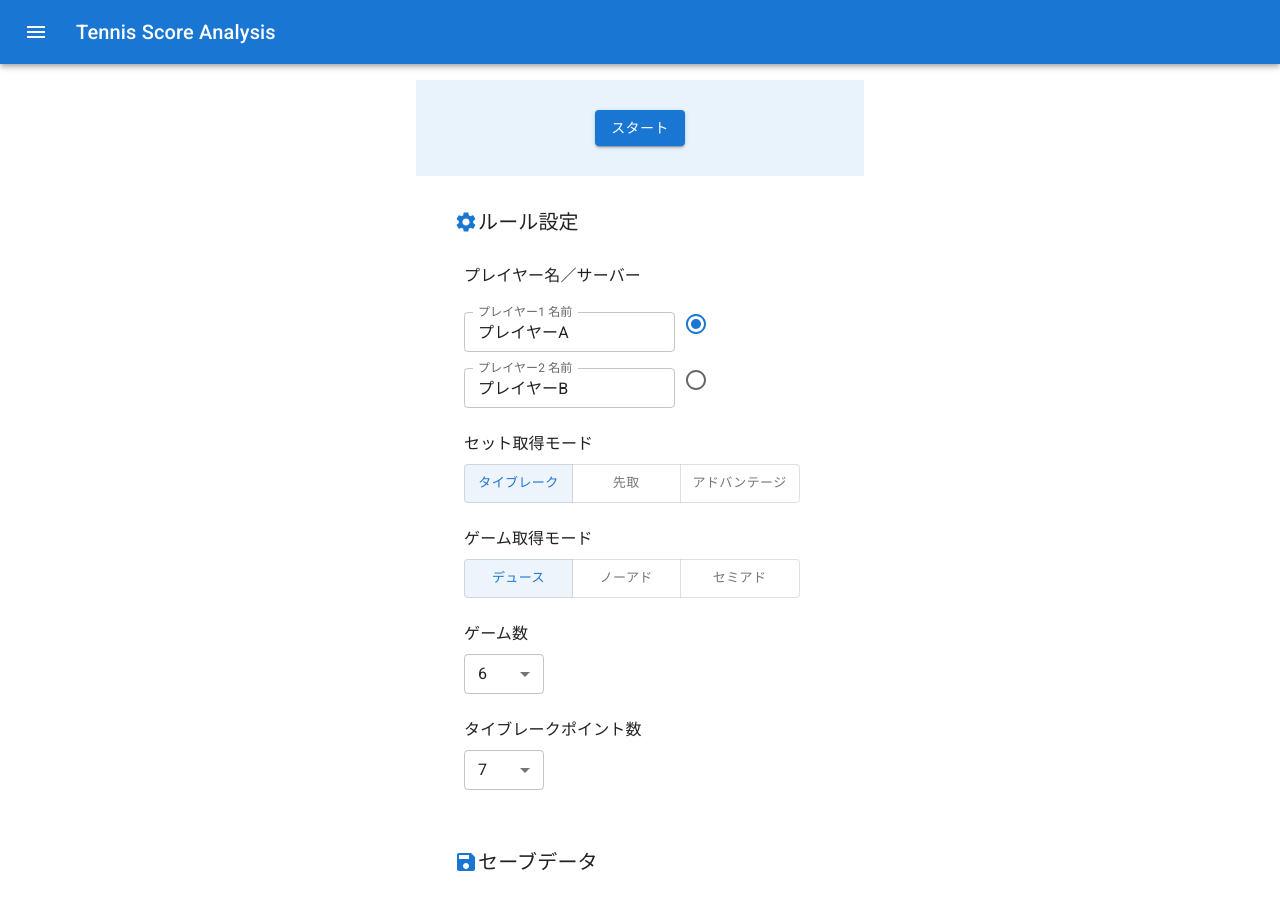
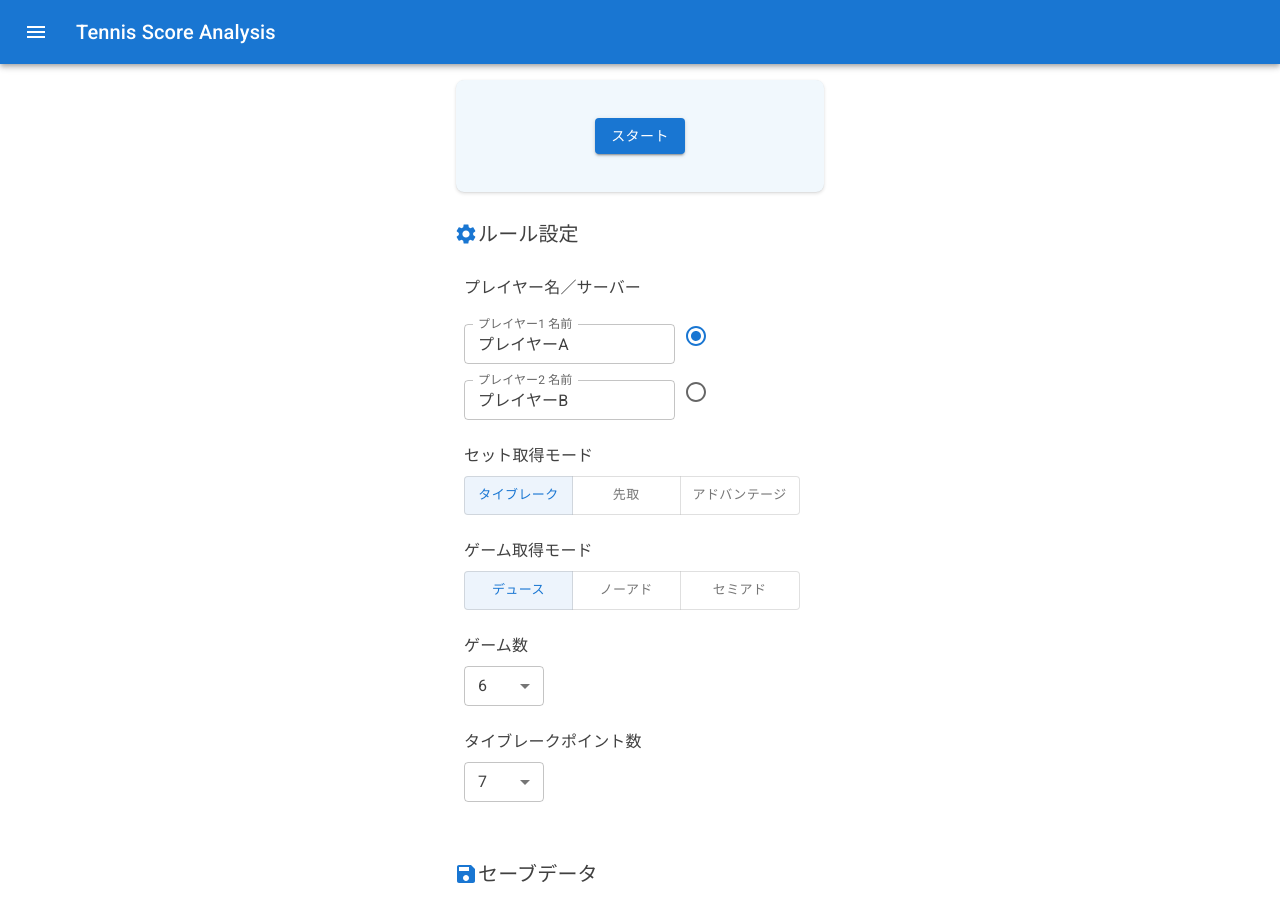
Before and after one commit to yamaguchi17/tennis-score-analysis, a React (Create React App) app: page / in a window 1280 px wide. Shown: the top 922 px of the page. Built offline with nearby package versions, Linux system fonts and the light colour scheme.

Commit message:
見栄えを整えた

```diff
--- a/src/App.tsx
+++ b/src/App.tsx
@@ -17,6 +17,8 @@ import { db } from "./common/db";
 import { PointType, pointDefaultData, globalStateType, globalStateDefaultDataGet } from './common/AppTypes';
 import CircularProgress from '@mui/material/CircularProgress';
 import Backdrop from '@mui/material/Backdrop';
+import { ThemeProvider } from '@mui/material/styles';
+import theme from './common/theme';
 
 export const App: FC = () => {
 
@@ -126,7 +128,7 @@ export const App: FC = () => {
   };
 
   return (
-    <>
+    <ThemeProvider theme={theme}>
       <CssBaseline />
       <Header />
       {/* <Button onClick={handleClick} variant="outlined" sx={{ marginRight: '1rem' }}>Home ⇔ Record</Button>
@@ -138,7 +140,7 @@ export const App: FC = () => {
       <SContainer maxWidth="sm">
         <DisplayTypeExport />
       </SContainer>
-    </>
+    </ThemeProvider>
   );
 }
 
--- /dev/null
+++ b/src/common/theme.ts
@@ -0,0 +1,17 @@
+import { createTheme } from '@mui/material/styles';
+
+const theme = createTheme({
+  palette: {
+    // primary: {
+    //   main: '#009688',
+    //   contrastText: '#795548',
+    // },
+    background: {
+    //   default: 'rgb(242, 242, 242)',
+      default: 'rgb(255, 255, 255)',
+    },
+    text: { primary: 'rgba(0,0,0,0.75)' },
+  },
+});
+
+export default theme;
--- a/src/components/RuleSettings.tsx
+++ b/src/components/RuleSettings.tsx
@@ -143,8 +143,8 @@ export const RuleSettings = () => {
     };
 
     return (
-        <Box sx={{ width: '22rem', display: 'flex', flexDirection: 'column' }}>
-            <Typography variant="h6" component="h2" style={{ display: 'inline-flex', alignItems: 'center', margin: '1.5em 0 0.5em -0.5em' }}>
+        <Box sx={{ width: '22rem', display: 'flex', flexDirection: 'column', marginTop:'1rem'}}>
+            <Typography variant="h6" component="h2" style={{ display: 'inline-flex', alignItems: 'center', margin: '0.5em 0 0.5em -0.5em' }}>
                 <SettingsIcon color={"primary"} />{globalState.lang === LANG_TYPES.JP ? "ルール設定" : "Settings"}</Typography>
             <SSettingsInnerDiv>
                 <SParagraph>{globalState.lang === LANG_TYPES.JP ? "プレイヤー名／サーバー" : "Player Name / Server"}</SParagraph>
--- a/src/components/SaveData/SaveData.tsx
+++ b/src/components/SaveData/SaveData.tsx
@@ -27,8 +27,7 @@ export const SaveData: React.VFC = () => {
   }, []);
 
   return (
-    <div style={{ marginTop: '3rem', width: '22rem' }}>
-
+    <div style={{ marginTop: '3rem', width: '22rem'}}>
       <Typography variant="h6" component="h2" style={{ display: 'inline-flex', alignItems: 'center', margin: '0 0 0 -0.5em' }}>
         <SaveIcon color={"primary"} />{globalState.lang === LANG_TYPES.JP ? "セーブデータ" : "Save Data"}
       </Typography>
--- a/src/pages/Main.tsx
+++ b/src/pages/Main.tsx
@@ -61,11 +61,14 @@ const SNewGameBox = styled(Box)({
     display: 'flex',
     justifyContent: 'center',
     alignItems: 'center',
-    backgroundColor: 'hsl(209, 78%, 95%)',
-    width: '100%',
+    backgroundColor: 'hsl(209, 78%, 97%)',
     maxWidth: '28rem',
-    height: '6rem',
+    height: '7rem',
     marginTop: '1rem',
+    borderRadius: '8px',
+    boxShadow: 'rgb(0 0 0 / 13%) 0px 1.6px 3.6px 0px, rgb(0 0 0 / 11%) 0px 0.3px 0.9px 0px',
+    width: '23rem',
+
 });
 const SNewGameButton = styled(Button)({
     display: 'block',
```
Also changed, not shown: 2 other files (tests, documents, lock files or other folders).
